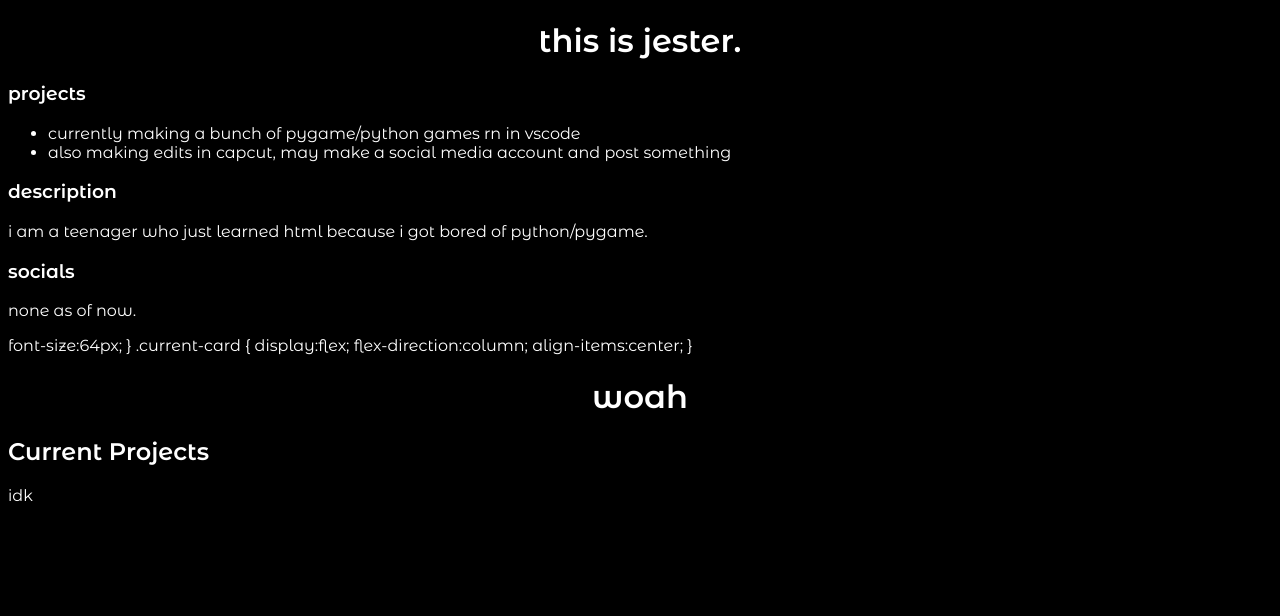
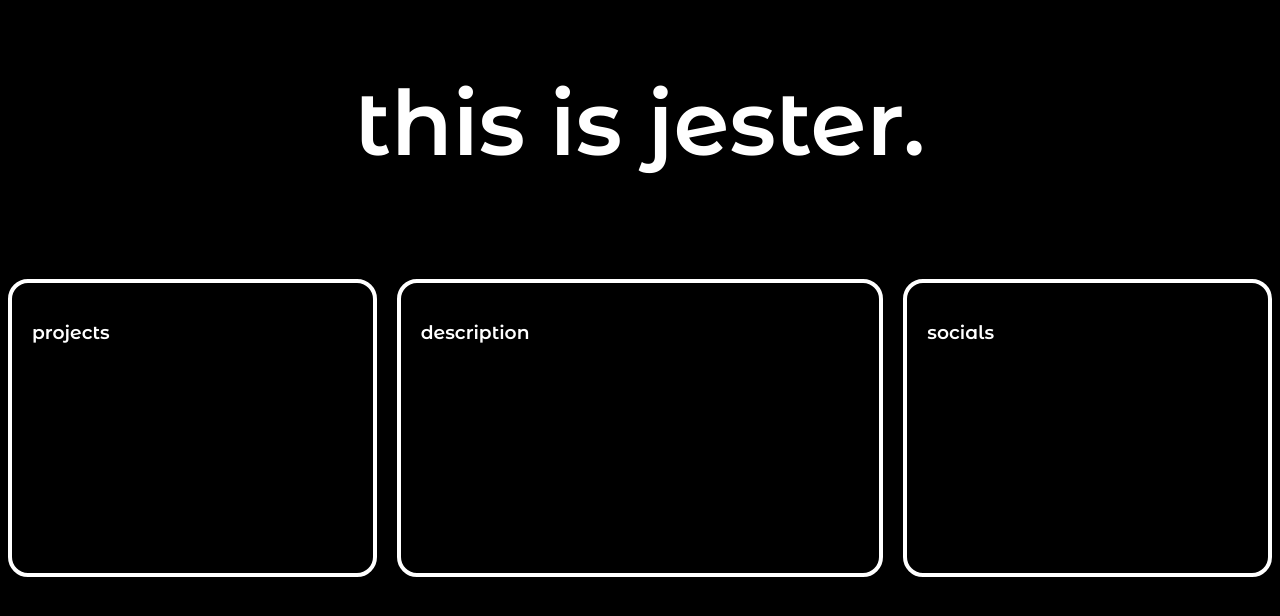
Before and after one commit to sh00o/all-bout-me-js-assesement, a plain HTML site: page index.html in a window 1280 px wide. Drawn offline with Linux system fonts and the light colour scheme.

Commit message:
Update index.html

```diff
--- a/index.html
+++ b/index.html
@@ -1,19 +1,4 @@
 <!DOCTYPE html>
-<html lang="en">
-<head>
-    <meta charset="UTF-8">
-    <meta name="viewport" content="width=device-width, initial-scale=1.0">
-     <link href="https://fonts.googleapis.com/css2?family=Montserrat+Alternates:wght@300;400;600&display=swap" rel="stylesheet">
-    <style>
-       body {
-           font-family:"Montserrat Alternates";
-           background:black;
-           color:white;
-       }
-        h1 {
-            display:flex;
-            flex-direction:row;
-            justify-content:center;<!DOCTYPE html>
 <html lang="en">
 <head>
     <meta charset="UTF-8">
@@ -124,21 +109,3 @@
 
 </body>
 </html>
-            font-size:64px;
-        }
-        .current-card {
-            display:flex;
-            flex-direction:column;
-            align-items:center;
-        }
-    </style>
-    <title>Document</title>
-</head>
-<body>
-    <h1>woah</h1>
-    <div class="current-card">
-        <h2>Current Projects</h2>
-        <p>idk</p>
-    </div>
-</body>
-</html>
```
